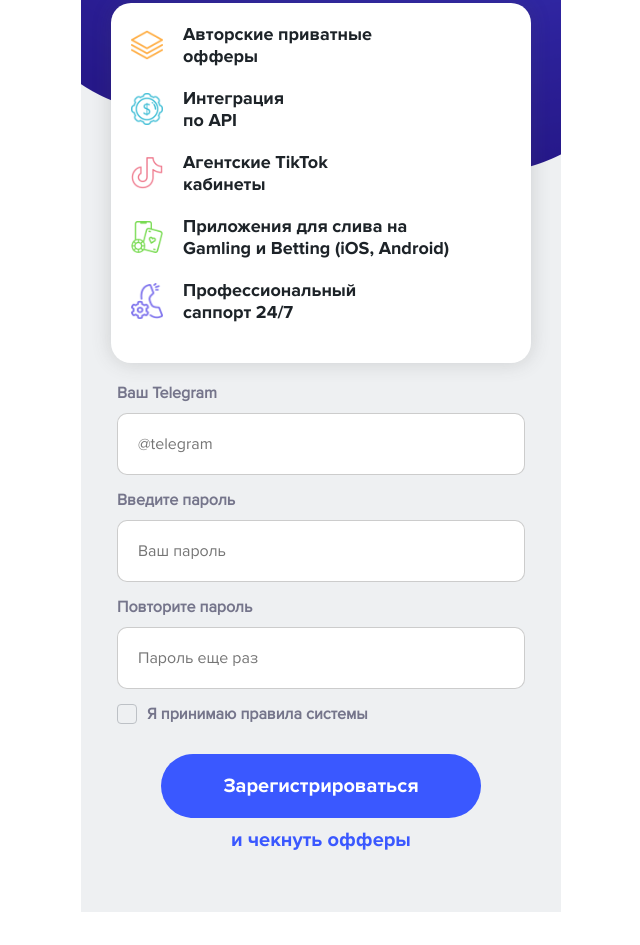
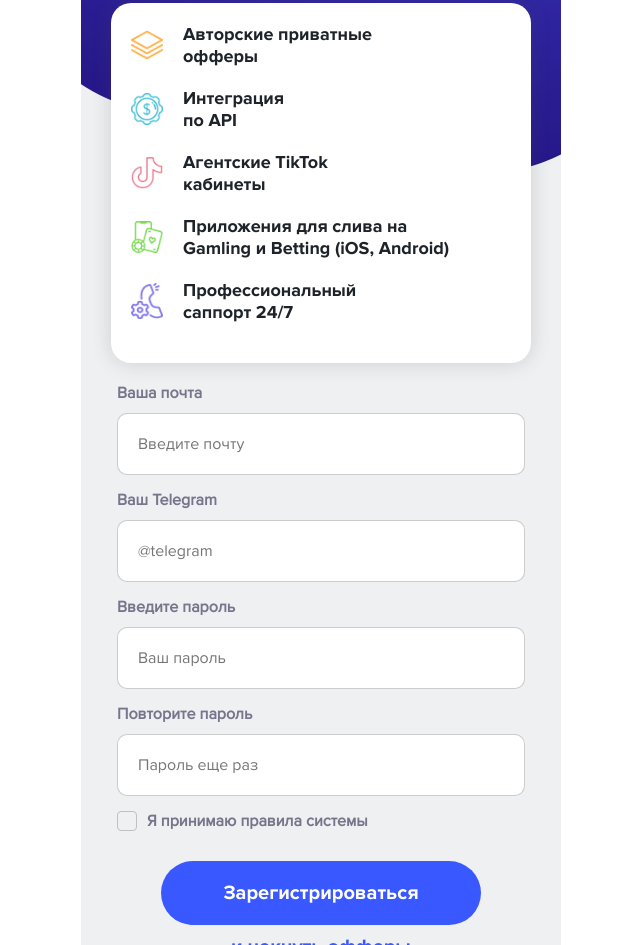
Before and after one commit to itsdavid71/Leadtrade-Mobile, a plain HTML site: page index.html in a window 1280 px wide. Shown: the part 826-1771 px from the top of the page, without its empty margins (319-959 px from the left). Before the commit the page ends 1738 px from the top, so only its background shows below. Drawn offline with nearby package versions, Linux system fonts and the light colour scheme.

Commit message:
Add Email Field

```diff
--- a/css/style.scss
+++ b/css/style.scss
@@ -67,14 +67,13 @@ main {
 .reg-button {
   background: #fff;
   border-radius: 1000px;
-
+  font-family: "ProximaNovaBold";
   width: 40%;
   display: flex;
   text-align: center;
   justify-content: center;
   align-items: center;
   text-decoration: none;
-
   font-weight: bold;
   color: #2e3c9e;
   height: 45px;
--- a/index.html
+++ b/index.html
@@ -66,6 +66,17 @@
           </div>
 
           <form action="https://leadtrade.ru/webmaster" id="form">
+            <label for="email">
+              <p>Ваша почта</p>
+              <input
+                type="email"
+                name="email"
+                id="email"
+                placeholder="Введите почту"
+                class="field"
+                required
+              />
+            </label>
             <label for="telegram">
               <p>Ваш Telegram</p>
               <input
```
Also changed, not shown: css/style.css, 1 other file.
